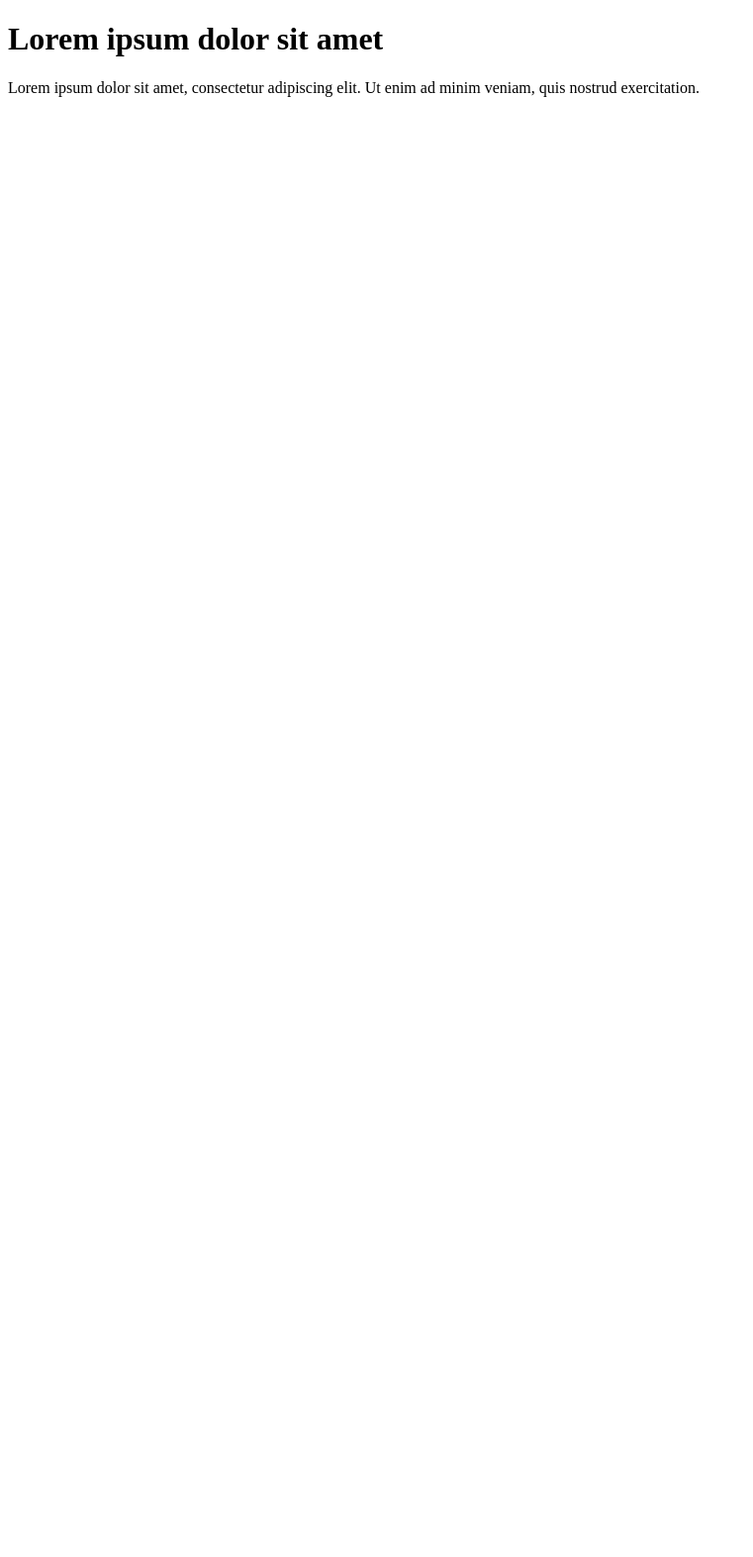
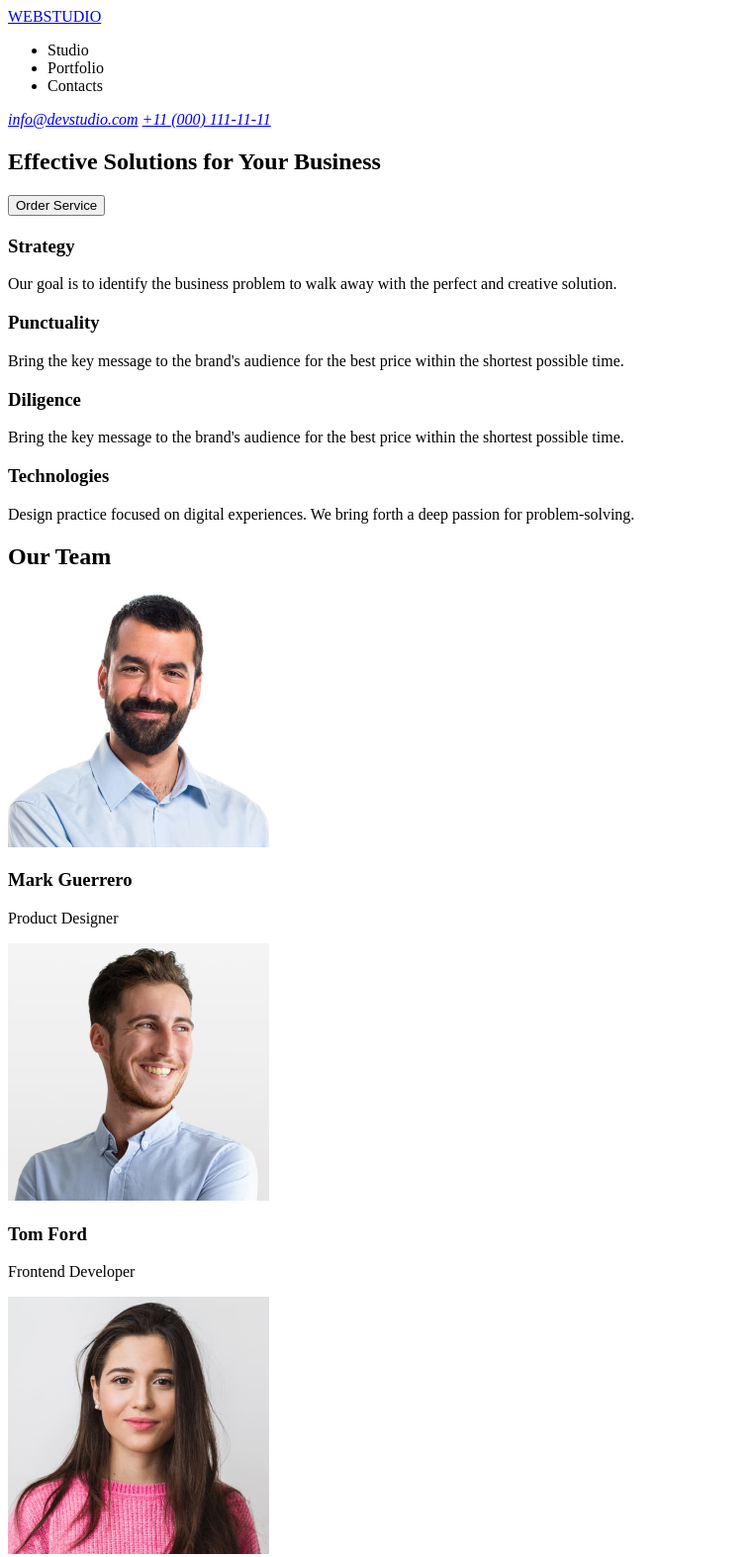
Before and after one commit to Laprikoni/goit-markup-hw-01, a plain HTML site: page index.html in a window 1280 px wide. Shown: the top 1573 px of the page at 99% size, without its empty margins (0-761 px from the left). Before the commit the page ends 800 px from the top, so only its background shows below. Drawn offline with Linux system fonts and the light colour scheme.

Commit message:
first try

```diff
--- a/index.html
+++ b/index.html
@@ -1,12 +1,98 @@
 <!DOCTYPE html>
 <html lang="en">
-<head>
-    <meta charset="UTF-8">
-    <meta name="viewport" content="width=device-width, initial-scale=1.0">
+  <head>
+    <meta charset="UTF-8" />
+    <meta name="viewport" content="width=device-width, initial-scale=1.0" />
     <title>Document</title>
-</head>
-<body>
-<h1>Lorem ipsum dolor sit amet</h1>
-<p>Lorem ipsum dolor sit amet, consectetur adipiscing elit. Ut enim ad minim veniam, quis nostrud exercitation.</p>
-</body>
+  </head>
+  <body>
+    <!--Header start-->
+    <header>
+      <a href="index.html">WEBSTUDIO</a>
+      <nav>
+        <ul>
+          <li><a href="#studio"></a>Studio</li>
+          <li><a href="#portfolio"></a>Portfolio</li>
+          <li><a href="#contacts"></a>Contacts</li>
+        </ul>
+      </nav>
+      <address>
+        <a href="mailto:info@devstudio.com">info@devstudio.com</a>
+        <a href="tel:+11 (000) 111-11-11">+11 (000) 111-11-11</a>
+      </address>
+    </header>
+    <!--Main start-->
+    <main>
+      <section>
+        <h1>Effective Solutions for Your Business</h1>
+        <button type="button">Order Service</button>
+      </section>
+      <section>
+        <h2></h2>
+        <h3>Strategy</h3>
+        <p>
+          Our goal is to identify the business problem to walk away with the
+          perfect and creative solution.
+        </p>
+        <h3>Punctuality</h3>
+        <p>
+          Bring the key message to the brand's audience for the best price
+          within the shortest possible time.
+        </p>
+        <h3>Diligence</h3>
+        <p>
+          Bring the key message to the brand's audience for the best price
+          within the shortest possible time.
+        </p>
+        <h3>Technologies</h3>
+        <p>
+          Design practice focused on digital experiences. We bring forth a deep
+          passion for problem-solving.
+        </p>
+      </section>
+      <section>
+        <h2>Our Team</h2>
+        <img
+          src="/images/mark-guerrero.jpg"
+          alt="Photo of Mark Guerrero"
+          width="264"
+          height="260"
+        />
+        <h3>Mark Guerrero</h3>
+        <p>Product Designer</p>
+        <img
+          src="/images/tom-ford.jpg"
+          alt="Photo of Tom Ford"
+          width="264"
+          height="260"
+        />
+        <h3>Tom Ford</h3>
+        <p>Frontend Developer</p>
+        <img
+          src="/images/camila-garcia.jpg"
+          alt="Photo of Camila Garcia"
+          width="264"
+          height="260"
+        />
+        <h3>Camila Garcia</h3>
+        <p>Marketing</p>
+        <img
+          src="/images/daniel-wilson.jpg"
+          alt="Photo of Daniel Wilson"
+          width="264"
+          height="260"
+        />
+        <h3>Daniel Wilson</h3>
+        <p>UI Designer</p>
+      </section>
+    </main>
+    <!--Footer start-->
+    <footer>
+      <a href="index.html">WEBSTUDIO</a>
+      <p>
+        Increase the flow of customers and sales for your business with digital
+        marketing & growth solutions.
+      </p>
+    </footer>
+  </body>
 </html>
```
Also changed, not shown: images/camila-garcia.jpg (added), images/daniel-wilson.jpg (added), images/mark-guerrero.jpg (added), images/tom-ford.jpg (added), 1 other file.
